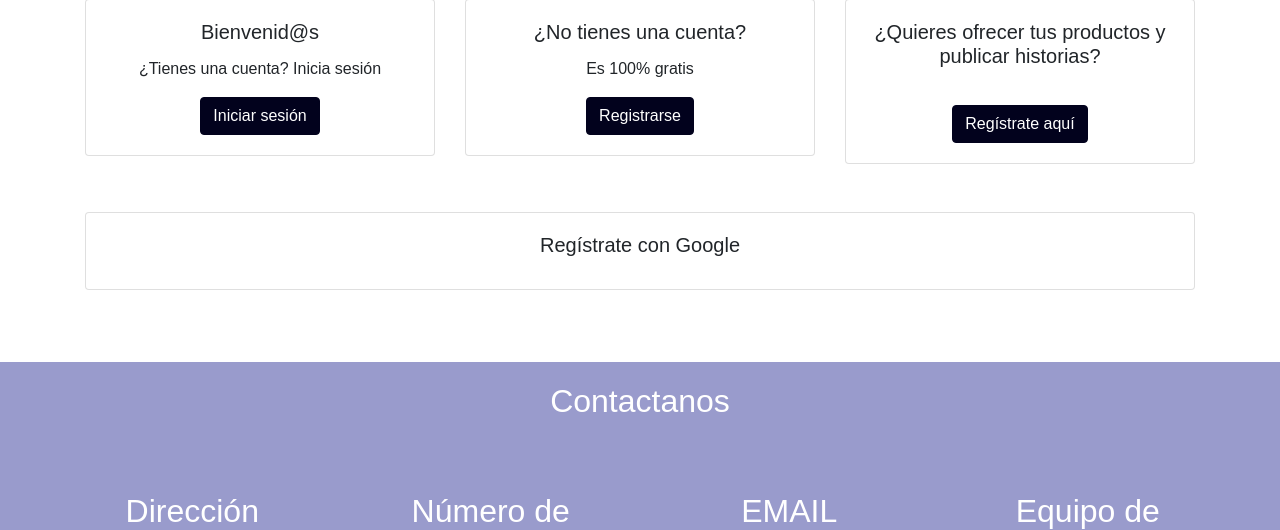
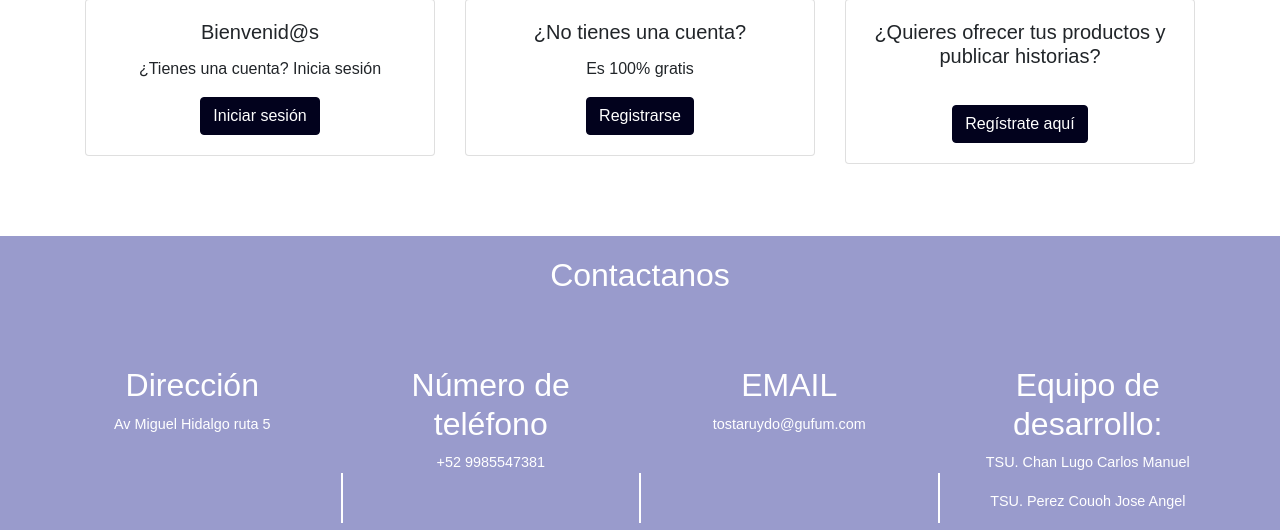
Before and after one commit to RicardoGH8/Mujer_emprende-main, a PHP site: page /Views/Public/Cuenta.php in a window 1280 px wide. Shown: the part 176-706 px from the top of the page. Run offline with PHP 8.4, Linux system fonts and the light colour scheme; some web fonts are replaced.

Commit message:
Add files via upload

```diff
--- a/Views/Public/Cuenta.php
+++ b/Views/Public/Cuenta.php
@@ -56,14 +56,7 @@
     </section>
 
     <!-- Tarjeta para Regístrate con Google -->
-    <section class="container mt-5">
-        <div class="card text-center">
-            <div class="card-body">
-                <h5 class="card-title">Regístrate con Google</h5>
-                <!-- Puedes agregar contenido para el registro con Google si es necesario -->
-            </div>
-        </div>
-    </section>
+
 
     <!-- Footer -->
     <?php include('../../Include/Footer.html'); ?>
```
